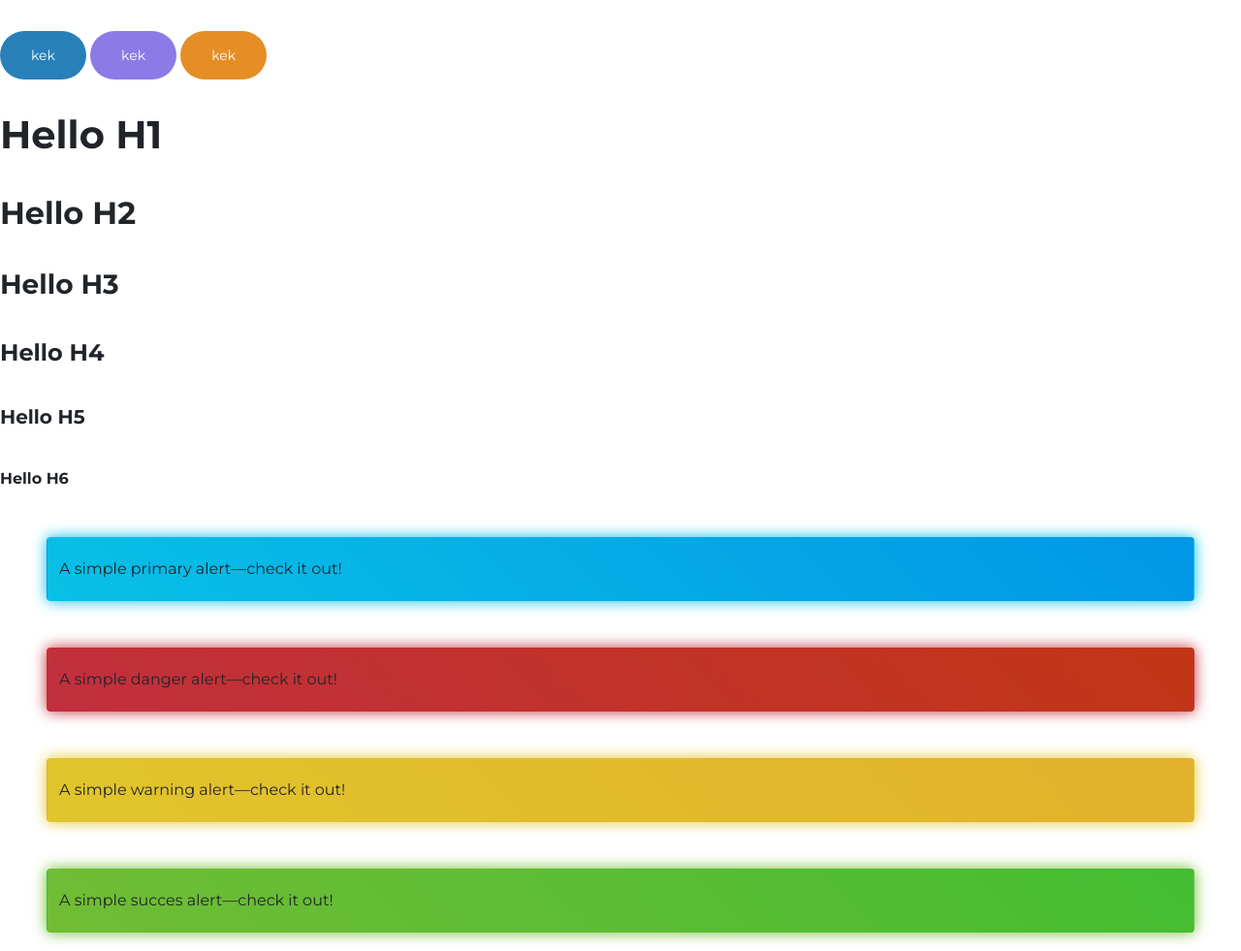
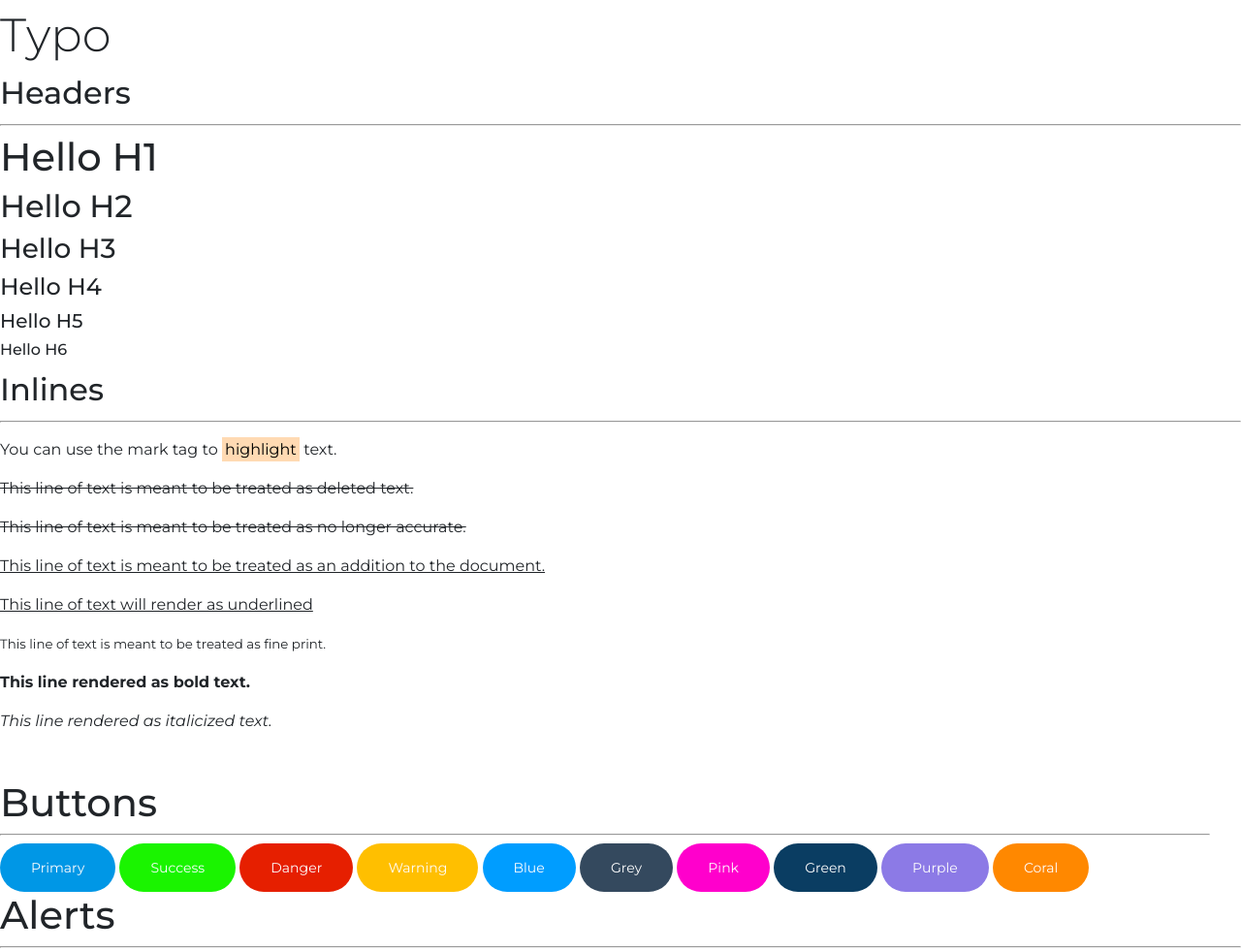
Before and after one commit to NightSkyStudios/Bulb, a plain HTML site: page index.html in a window 1280 px wide. Shown: the top 981 px of the page at 97% size. Drawn offline with nearby package versions, Linux system fonts and the light colour scheme; files that its build step writes are made by us from their sources.

Commit message:
continue

```diff
--- a/_borders.scss
+++ b/_borders.scss
@@ -71,48 +71,3 @@ $colors: primary, success, warning, danger, blue, grey, pink, coral, purple, gre
 .border-left-0 {
   border-left: 0 !important;
 }
-
-
-.rounded-sm {
-  border-radius: .2rem !important;
-}
-
-.rounded {
-  border-radius: .25rem !important;
-}
-
-.rounded-top {
-  border-top-left-radius: .25rem !important;
-  border-top-right-radius: .25rem !important;
-}
-
-.rounded-right {
-  border-top-right-radius: .25rem !important;
-  border-bottom-right-radius: .25rem !important;
-}
-
-.rounded-bottom {
-  border-bottom-right-radius: .25rem !important;
-  border-bottom-left-radius: .25rem !important;
-}
-
-.rounded-left {
-  border-top-left-radius: .25rem !important;
-  border-bottom-left-radius: .25rem !important;
-}
-
-.rounded-lg {
-  border-radius: .3rem !important;
-}
-
-.rounded-circle {
-  border-radius: 50% !important;
-}
-
-.rounded-pill {
-  border-radius: 50rem !important;
-}
-
-.rounded-0 {
-  border-radius: 0 !important;
-}
--- a/_colors.scss
+++ b/_colors.scss
@@ -4,25 +4,35 @@
     --white: #fdfdfd;
     --primary: #0097e6;
     --primary-lighter: #09c0e6;
-    --success: #44bd32;
-    --success-lighter: #71bd34;
-    --warning: #e1b12c;
-    --warning-lighter: #e1c52c;
-    --danger: #c23616;
-    --danger-lighter: #c22f3e;
+    --primary-w: #b3e2ff;
+    --success: #1af400;
+    --success-w: #b2f2aa;
+    --success-lighter: #5cf249;
+    --warning: #ffbf00;
+    --warning-w: #ffebb3;
+    --warning-lighter: #ffd666;
+    --danger: #e61f00;
+    --danger-w: #e6aaa1;
+    --danger-lighter: #ff4d64;
 
     //Color Scheme
-    --blue: #2980b9;
-    --blue-lighter: #34abf4;
-    --pink: #833471;
-    --pink-lighter: #cb51af;
+    --blue: #009dff;
+    --blue-w: #b3e2ff;
+    --blue-lighter: #4dbbff;
+    --pink: #ff00cc;
+    --pink-w: #ffb3f0;
+    --pink-lighter: #ff4ddb;
     --green: #0a3d62;
+    --green-w: #0a3d62;
     --green-lighter: #1169a8;
     --grey: #34495e;
+    --grey-w: #34495e;
     --grey-lighter: #5f85ab;
-    --coral: #e58e26;
-    --coral-lighter: #ffaa5a;
+    --coral: #ff8800;
+    --coral-w: #ffdab3;
+    --coral-lighter: #ffa94d;
     --purple: #8c7ae6;
+    --purple-w: #8c7ae6;
     --purple-lighter: #9a7ce6;
 
 
--- a/_type.scss
+++ b/_type.scss
@@ -1,23 +1,58 @@
-h1 {
+h1, h2, h3, h4, h5, h6, .h1, .h2, .h3, .h4, .h5, .h6 {
+    margin-top: 0;
+    margin-bottom: .5rem;
+    font-weight: 500;
+    line-height: 1.2;
+}
+
+h1,
+.h1{
     font-size: 2.5rem;
 }
 
-h2 {
+h2,
+.h2{
     font-size: 2rem;
 }
 
-h3 {
+h3,
+.h3{
     font-size: 1.75rem;
 }
 
-h4 {
+h4,
+.h4{
     font-size: 1.5rem;
 }
 
-h5 {
+h5,
+.h5{
     font-size: 1.25rem;
 }
 
-h6 {
+h6,
+.h6{
     font-size: 1rem;
 }
+
+.header{
+    font-size: 3rem;
+    font-weight: 300;
+
+    &-small{
+        font-size: 2rem;
+        font-weight: 500;
+    }
+}
+
+mark,
+.mark{
+    padding: .2em;
+    background-color: var(--coral-w);
+}
+
+@each $color in $colors{
+    .mark-#{$color}{
+        background-color: var(--#{$color}-w);
+    }
+}
--- a/bulb.scss
+++ b/bulb.scss
@@ -14,5 +14,4 @@
 @import "links";
 @import "list";
 @import "tables";
-
 @import "mixins";
--- a/index.html
+++ b/index.html
@@ -10,12 +10,10 @@
 </head>
 
 <body>
-<div class="pr-2 pt-2">
-    <button class="btn-round btn-blue">kek</button>
-    <button class="btn-round btn-purple">kek</button>
-    <button class="btn-round btn-coral">kek</button>
-</div>
+<span class="header">Typo</span>
 <div>
+    <span class="header-small">Headers</span>
+    <hr>
     <h1>Hello H1</h1>
     <h2>Hello H2</h2>
     <h3>Hello H3</h3>
@@ -23,6 +21,45 @@
     <h5>Hello H5</h5>
     <h6>Hello H6</h6>
 </div>
+<div>
+    <span class="header-small">Inlines</span>
+    <hr>
+    <p>You can use the mark tag to
+        <mark>highlight</mark>
+        text.
+    </p>
+    <p>
+        <del>This line of text is meant to be treated as deleted text.</del>
+    </p>
+    <p><s>This line of text is meant to be treated as no longer accurate.</s></p>
+    <p>
+        <ins>This line of text is meant to be treated as an addition to the document.</ins>
+    </p>
+    <p><u>This line of text will render as underlined</u></p>
+    <p>
+        <small>This line of text is meant to be treated as fine print.</small>
+    </p>
+    <p><strong>This line rendered as bold text.</strong></p>
+    <p><em>This line rendered as italicized text.</em></p>
+</div>
+
+
+<div class="pr-2 pt-2">
+    <h1 class="">Buttons</h1>
+    <hr>
+    <button class="btn-round btn-primary">Primary</button>
+    <button class="btn-round btn-success">Success</button>
+    <button class="btn-round btn-danger">Danger</button>
+    <button class="btn-round btn-warning">Warning</button>
+    <button class="btn-round btn-blue">Blue</button>
+    <button class="btn-round btn-grey">Grey</button>
+    <button class="btn-round btn-pink">Pink</button>
+    <button class="btn-round btn-green">Green</button>
+    <button class="btn-round btn-purple">Purple</button>
+    <button class="btn-round btn-coral">Coral</button>
+</div>
+<h1>Alerts</h1>
+<hr>
 <div class="alert alert-primary m-3" role="alert">
     A simple primary alert—check it out!
 </div>
@@ -38,13 +75,15 @@
 <div class="alert alert-coral m-3" role="alert">
     A simple coral alert—check it out!
 </div>
+<h1>Block (Now with custom headers)</h1>
+<h2>For side messages</h2>
+<hr>
 <div class="explanation m-3" data-header="chenanen">
     Lorem ipsum dolor sit amet consectetur adipisicing elit. Architecto, voluptate facere quisquam reprehenderit id
     voluptas, blanditiis accusamus eligendi quod aliquam consequatur, enim harum laborum pariatur sed iure
     voluptatem dolor sequi!
 
 </div>
-
 <div class="explanation explanation-coral m-3" data-header="woooozaaaa!">
     Lorem ipsum dolor sit amet, consectetur adipisicing elit. Ad aperiam assumenda atque corporis dolore esse excepturi
     fugit itaque iusto laudantium minima obcaecati omnis reiciendis repellat tempora totam, ullam veritatis voluptatum.
@@ -55,6 +94,8 @@
     tempore vel velit vero? Ab, officiis.
 </div>
 <div class="w-75 h-75 m-center">
+    <h1>Quotes</h1>
+    <hr>
     <div class="quote-danger m-3 ">
         Lorem ipsum dolor sit amet consectetur adipisicing elit. Itaque debitis veniam recusandae, cupiditate
         exercitationem temporibus accusamus praesentium ut, dolorum minus maxime consequuntur autem cum possimus quasi
@@ -77,9 +118,11 @@
     </div>
 </div>
 <div class="pt-1 pb-1">
-    <a href="" class="link link-blue fs-2">asdasd</a>
-    <a href="" class="link">asdasd</a>
-    <a href="" class="link link-coral">asdasd</a>
+    <h1>Links</h1>
+    <a href="" class="link">Example Link</a>
+    <a href="" class="link link-blue">And I am blue</a>
+    <a href="" class="link link-coral">Coral!</a>
+    <a href="" class="link link-purple fs-2">Font size 2</a>
 </div>
 <div class="pt-1 pb-1">
     <span class="border-blue fs-2 text-coral">kek</span>
@@ -92,19 +135,16 @@
     <span class="border-purple border-bottom-0 fs-2">kek</span>
     <span class="border-grey border-left-0 fs-2 ">kek</span>
 </div>
-<div class="pt-1 pb-1">
-    <button class="btn-round btn-blue rounded-pill">privet</button>
-    <button class="btn-round btn-blue rounded-circle">privet</button>
-    <button class="btn-round btn-blue rounded-left">privet</button>
-</div>
 <div class="w-75 h-75 m-center pb-2">
+    <h1>Tables</h1>
+    <hr>
     <table class="w-75  table-striped-primary ">
         <tr class="tr-hover-primary">
             <th class="">Firstname</th>
             <th class=>Lastname</th>
             <th class=> Savings</th>
         </tr>
-        <tr >
+        <tr>
             <td>Peter</td>
             <td class="t">Griffin</td>
             <td>$100</td>
```
